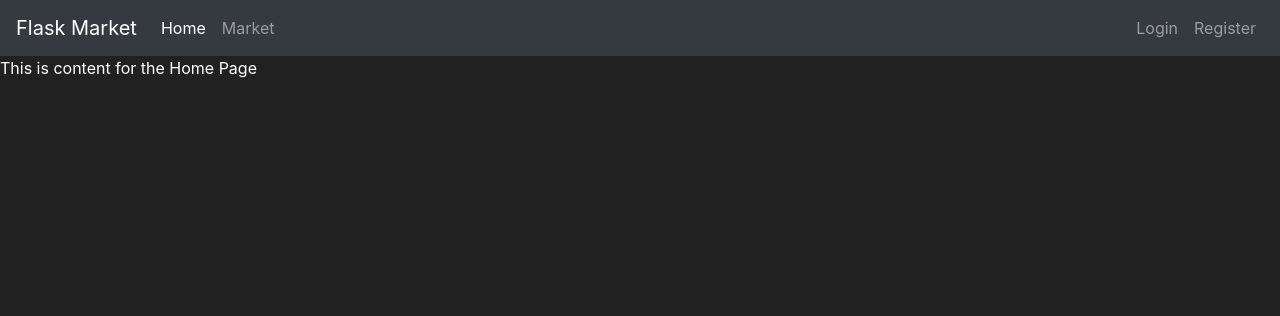
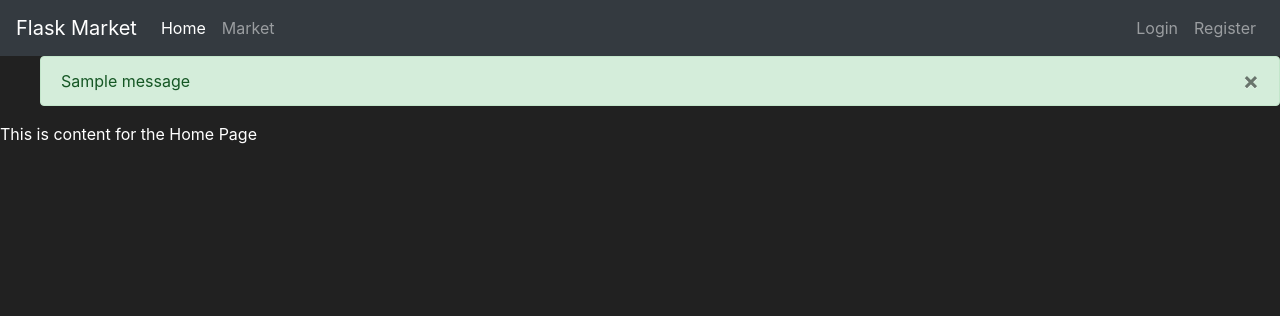
Before and after one commit to sweta-tosti/ProjectFinal, a Flask app: page / in a window 1280 px wide. Shown: the top 316 px of the page. Run offline with Flask 2, Linux system fonts and the light colour scheme; tables that the repository leaves empty hold one stand-in row (values such as "Sample post"); one stand-in notice (Sample message) is shown.

Commit message:
Add jinja syntex for error messages for form validation

```diff
--- a/project/templates/base.html
+++ b/project/templates/base.html
@@ -40,9 +40,24 @@
             </ul>
         </div>
     </nav>
-        {% block content %}
+    {% with messages = get_flashed_messages(with_categories=true) %}
+        {% if messages %}
+            <ul class="flashes">
+                {% for category, message in messages %}
+                    <div class="alert alert-{{ category }}">
+                        <button type="button" class="m1-2 mb-1 close" data-dismiss="alert" aria-label="close">
+                            <span aria-hidden="true">&times;</span>
+                        </button>
+                        {{ message }}
+                    </div>
+                {% endfor %}
+            </ul>
+        {% endif %}
+    {% endwith %}
 
-        {% endblock content%}
+    {% block content %}
+
+    {% endblock content%}
 
     <!-- Optional JavaScript; choose one of the two! -->
 
```
